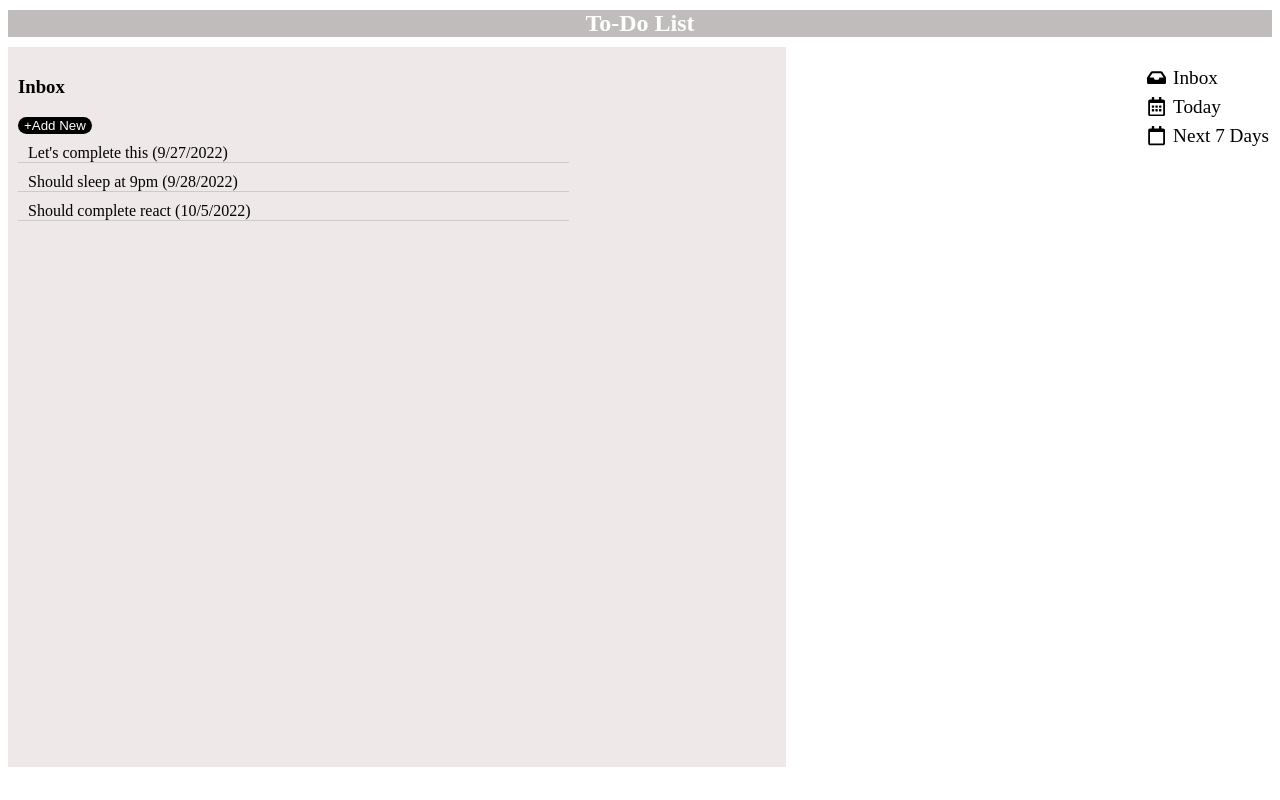
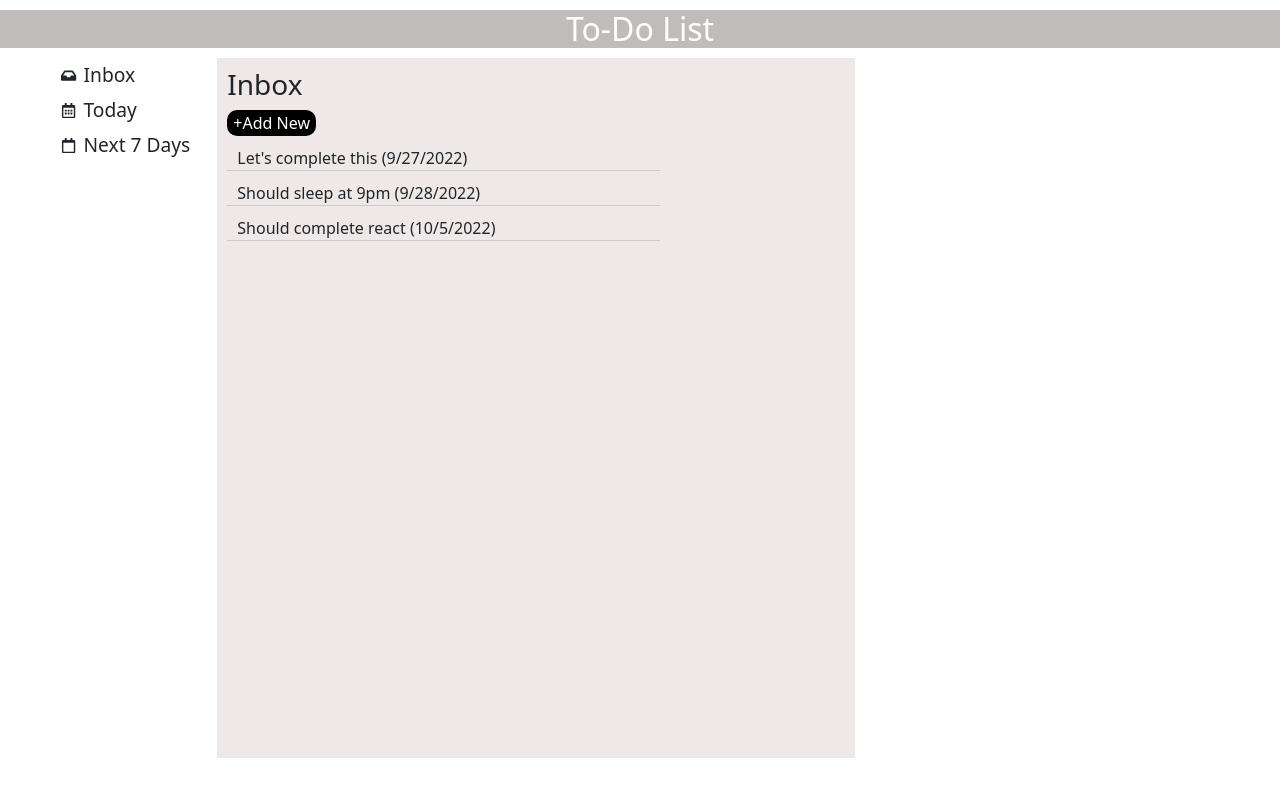
Before and after one commit to abhishekkumarec/Todo-List-2.0---Lifting-The-State-Up---Post-Class---83pjinqvylps, a React app: page / in a window 1280 px wide. Built offline with nearby package versions, Linux system fonts and the light colour scheme.

Commit message:
Update App.js

```diff
--- a/src/components/App.js
+++ b/src/components/App.js
@@ -1,21 +1,23 @@
-import React, { useState } from 'react'
+import React, { useEffect, useState } from 'react'
 import SideNav from './SideNav';
 import MainSection from './MainSection';
 import Header from './Header';
+import '../../node_modules/bootstrap/dist/css/bootstrap.min.css'
 import '../styles/App.css';
 const App = () => {
-  const [active, setActive] = useState("INBOX");
-
-
+  const [state, setState] = useState("INBOX");
+  function kroChange(inp){
+     setState(inp);
+  }
   return (
     <div id="main">
     <Header />
       <div className='row'>
         <div className='col-md-2'>
-          <SideNav change={setActive}/>
+          <SideNav change={kroChange}/>
         </div>
         <div className='col-md-10'>
-          <MainSection active = {active}/>
+          <MainSection active = {state}/>
         </div>
       </div>
     </div>
```
